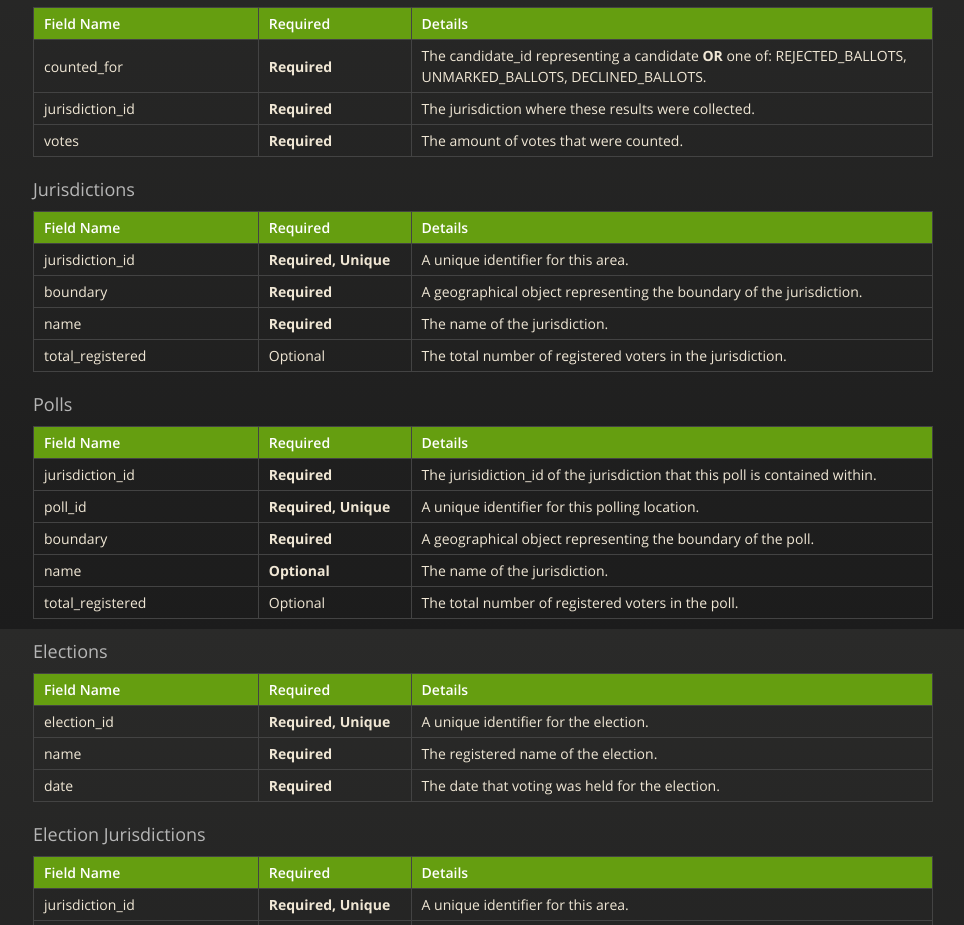
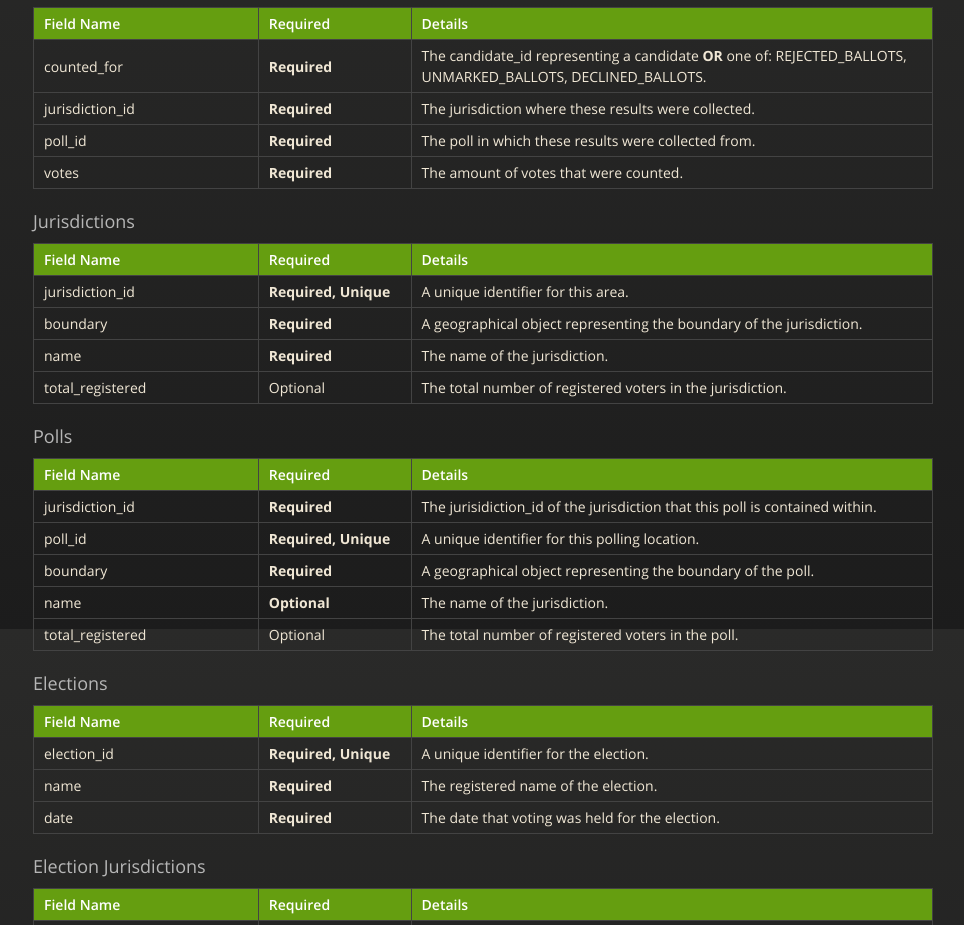
Before and after one commit to bzmw/FPPSchema, a plain HTML site: page index.html in a window 1280 px wide. Shown: the part 971-1896 px from the top of the page, without its empty margins (157-1121 px from the left). Drawn offline with nearby package versions, Linux system fonts and the light colour scheme.

Commit message:
Added poll_id to results

```diff
--- a/index.html
+++ b/index.html
@@ -197,6 +197,17 @@
               </td>
               <td>
                 The jurisdiction where these results were collected.
+              </td>
+            </tr>
+            <tr>
+              <td>
+                poll_id
+              </td>
+              <td>
+                <strong>Required</strong>
+              </td>
+              <td>
+                The poll in which these results were collected from.
               </td>
             </tr>
             <tr>
```
